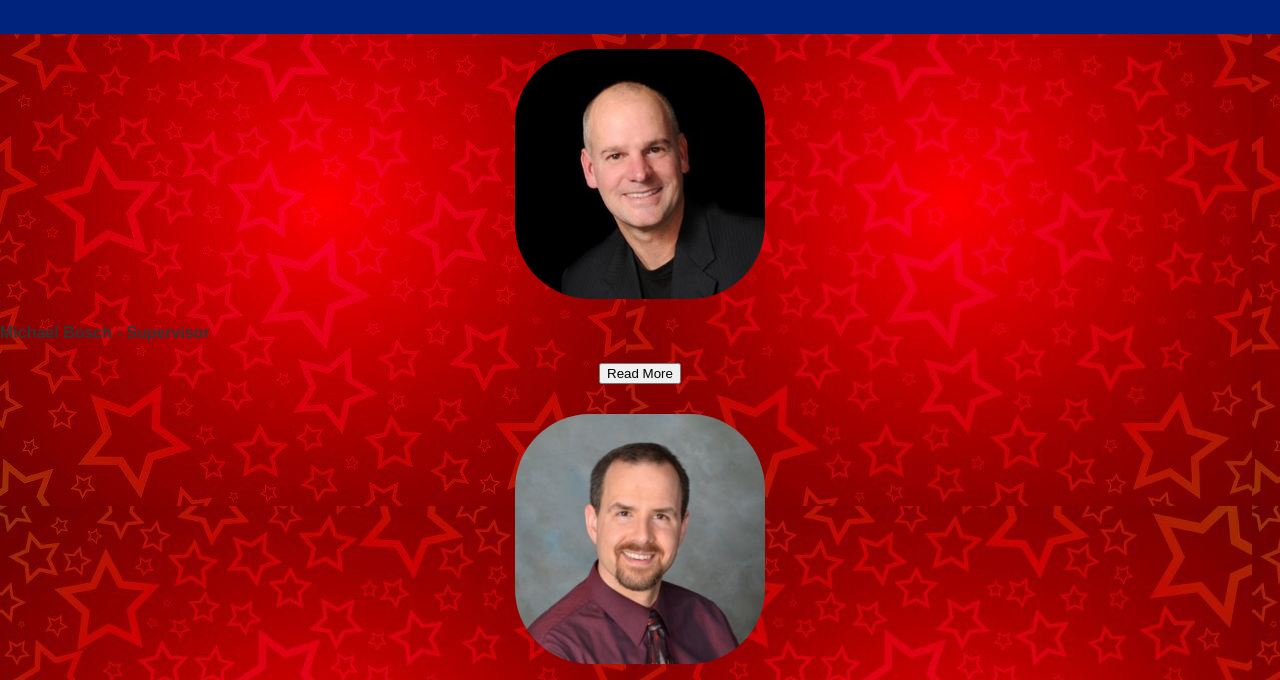
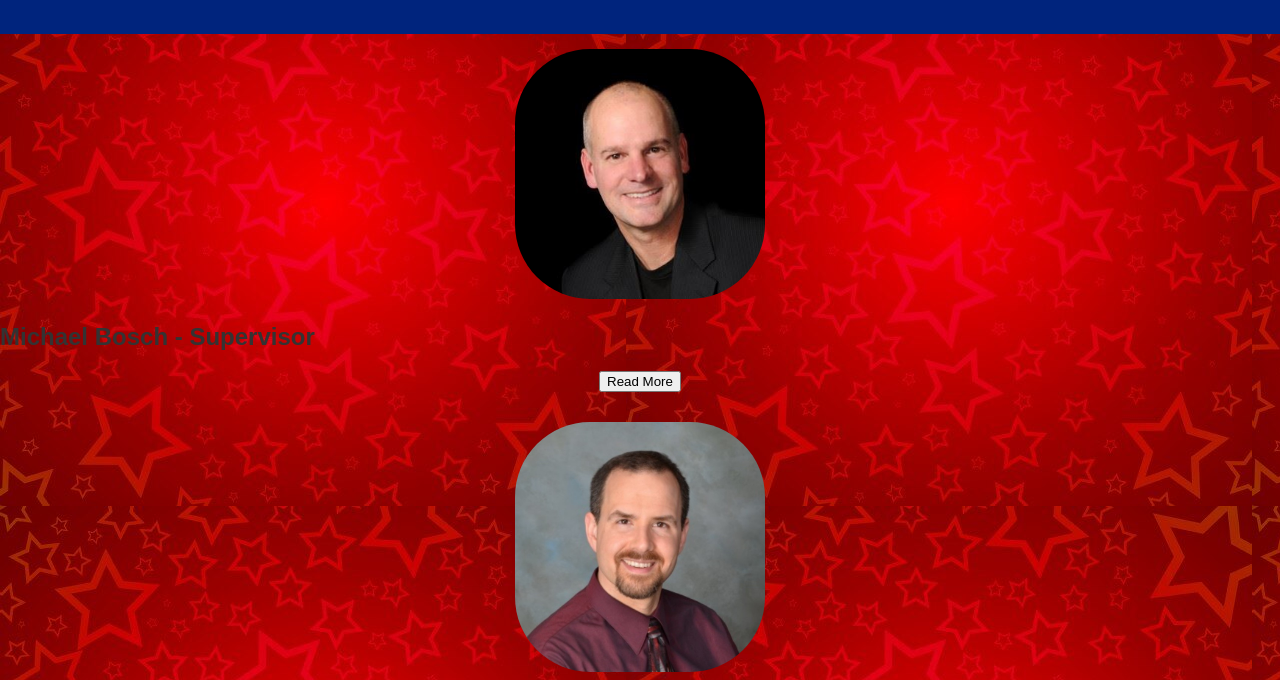
Before and after one commit to restoregt2024/restoregt2024.github.io, a plain HTML site: page aboutus.html in a window 1280 px wide. Shown: the part 120-800 px from the top of the page. Drawn offline with Linux system fonts and the light colour scheme.

Commit message:
Update aboutus.html

```diff
--- a/aboutus.html
+++ b/aboutus.html
@@ -53,7 +53,7 @@
 
 <div class="candidate">
     <img src="assets/images/MichaelBoschPic.jpg" alt="Michael Bosch">
-    <h4>Michael Bosch - Supervisor</h4>
+    <h2>Michael Bosch - Supervisor</h2>
     <button onclick="toggleDescription('bosch')">Read More</button>
     <div class="description" id="bosch">
         <article>
```
